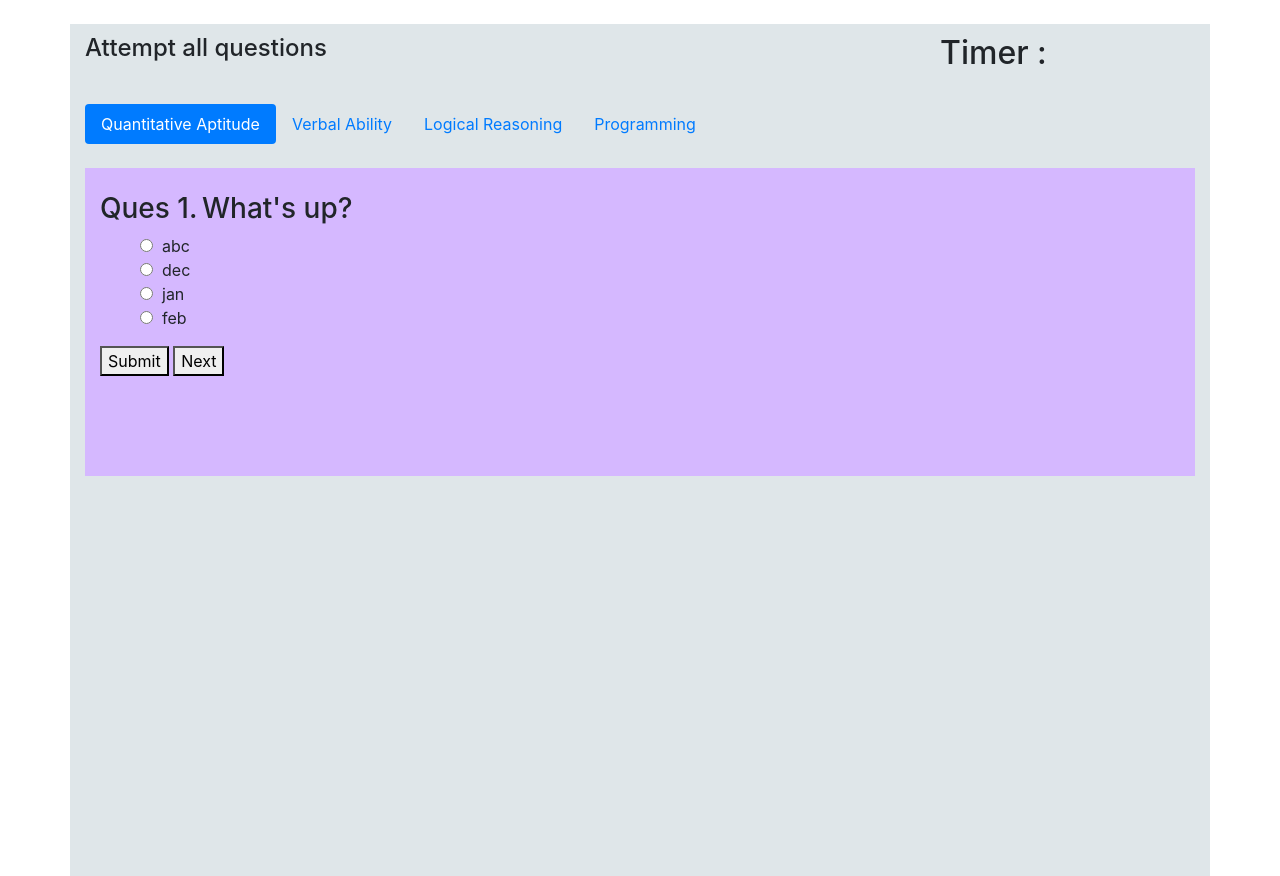
After one commit to ashwanidubey/Student-Performance-Analysis, a Django app: page /performance/taketest1/ in a window 1280 px wide. The commit adds this page. Run offline with Django 3.2, Linux system fonts and the light colour scheme; some libraries are stand-ins or nearby versions.

Commit message:
updated taketest page

```diff
--- a/student_performance_analysis/user_app/templates/user_app/index.html
+++ b/student_performance_analysis/user_app/templates/user_app/index.html
@@ -53,7 +53,7 @@
   <div class="card-body">
   <img class="card-img-top" style="width:200px;" src="https://www.flaticon.com/premium-icon/icons/svg/1048/1048950.svg" alt="Card image cap">
 <br>
-    <a href="/performance/taketest/" class="btn btn-primary">take test</a>
+    <a href="/performance/taketest1/" class="btn btn-primary">take test</a>
   </div>
 </div>
 </div>
--- /dev/null
+++ b/student_performance_analysis/user_app/templates/user_app/taketest1.html
@@ -0,0 +1,89 @@
+<!DOCTYPE html>
+<html lang="en">
+<head>
+  <title>Take Test</title>
+  <meta charset="utf-8">
+  <meta name="viewport" content="width=device-width, initial-scale=1">
+  <link rel="stylesheet" href="https://maxcdn.bootstrapcdn.com/bootstrap/4.5.2/css/bootstrap.min.css">
+  <script src="https://ajax.googleapis.com/ajax/libs/jquery/3.5.1/jquery.min.js"></script>
+  <script src="https://cdnjs.cloudflare.com/ajax/libs/popper.js/1.16.0/umd/popper.min.js"></script>
+  <script src="https://maxcdn.bootstrapcdn.com/bootstrap/4.5.2/js/bootstrap.min.js"></script>
+</head>
+<body>
+<br>
+
+<div class="container" style="background-color:#dfe6e9; padding-bottom: 400px;  padding-top: 10px;" >
+
+  <div class="row">
+    <div class="col-lg-9">
+      <h4>Attempt all questions</h4>
+    </div>
+    <div class="col-lg-3">
+      <h2>Timer : </h2>
+    </div>
+
+
+  </div>
+  <br>
+  <!-- Nav pills -->
+  <ul class="nav nav-pills" role="tablist">
+    <li class="nav-item">
+      <a class="nav-link active" data-toggle="pill" href="#home">Quantitative Aptitude</a>
+    </li>
+    <li class="nav-item">
+      <a class="nav-link" data-toggle="pill" href="#menu1">Verbal Ability</a>
+    </li>
+    <li class="nav-item">
+      <a class="nav-link" data-toggle="pill" href="#menu2">Logical Reasoning</a>
+    </li>
+    <li class="nav-item">
+      <a class="nav-link" data-toggle="pill" href="#menu3">Programming</a>
+    </li>
+  </ul>
+  <br>
+
+
+  <!-- Tab panes -->
+  <div class="tab-content">
+    <div id="home" class="container tab-pane active " style="background-color:#d5b8ff; padding-bottom: 100px;"><br>
+      <div class="container">
+
+          <form class="" action="" method="">
+            <div class="row">
+
+                <h3>Ques 1.</h3>&nbsp;
+                <h3>What's up?</h3>
+              </div>
+
+
+            </div>
+            <ul style="list-style-type: none;">
+              <li><input type="radio" name="" value="">&nbsp; abc</li>
+              <li><input type="radio" name="" value="">&nbsp; dec</li>
+              <li><input type="radio" name="" value="">&nbsp; jan</li>
+              <li><input type="radio" name="" value="">&nbsp; feb</li>
+            </ul>
+            <button type="button" name="button">Submit</button>
+            <button type="button" name="button">Next</button>
+
+          </form>
+
+
+    </div>
+    <div id="menu1" class="container tab-pane fade" style="background-color:#d5b8ff; padding-bottom: 100px;"><br>
+      <h3>Menu 1</h3>
+      <p>Ut enim ad minim veniam, quis nostrud exercitation ullamco laboris nisi ut aliquip ex ea commodo consequat.</p>
+    </div>
+    <div id="menu2" class="container tab-pane fade" style="background-color:#d5b8ff; padding-bottom: 100px;"><br>
+      <h3>Menu 2</h3>
+      <p>Sed ut perspiciatis unde omnis iste natus error sit voluptatem accusantium doloremque laudantium, totam rem aperiam.</p>
+    </div>
+    <div id="menu3" class="container tab-pane fade" style="background-color:#d5b8ff; padding-bottom: 100px;"><br>
+      <h3>Menu 2</h3>
+      <p>Sed ut perspiciatis unde omnis iste natus error sit voluptatem accusantium doloremque laudantium, totam rem aperiam.</p>
+    </div>
+  </div>
+</div>
+
+</body>
+</html>
--- a/student_performance_analysis/user_app/urls.py
+++ b/student_performance_analysis/user_app/urls.py
@@ -4,7 +4,7 @@ from django.conf.urls import url
 urlpatterns=[
 url('home/',views.home),
 url('myform/',views.myform),
-url('taketest/',views.taketest),
+url('taketest1/',views.taketest1),
 url('predict/',views.predict),
 url('history/',views.history),
 url('help/',views.help),
--- a/student_performance_analysis/user_app/views.py
+++ b/student_performance_analysis/user_app/views.py
@@ -20,16 +20,17 @@ def home(request):
     return render(request,'user_app/index.html')
 def myform(request):
     return render(request,'user_app/myform.html')
-def taketest(request):
-    global q_nos
-    q_nos.clear()
-    randlist=random.sample(range(1,40),10)
-    randlist.sort()
-    for i in range(0,10):
-        q_nos.append(randlist[i])
-    print(q_nos)
-    q=models.Aptitude.objects.get(q_id=q_nos[0])
-    return render(request,'user_app/taketest.html',{'q':q,'n':0,'qn':1})
+def taketest1(request):
+    # global q_nos
+    # q_nos.clear()
+    # randlist=random.sample(range(1,40),10)
+    # randlist.sort()
+    # for i in range(0,10):
+    #     q_nos.append(randlist[i])
+    # print(q_nos)
+    # q=models.Aptitude.objects.get(q_id=q_nos[0])
+    # return render(request,'user_app/taketest.html',{'q':q,'n':0,'qn':1})
+    return render(request,'user_app/taketest1.html')
 def predict(request):
     global regressor
     if request.method=='POST':
```
Also changed, not shown: student_performance_analysis/db.sqlite3.
